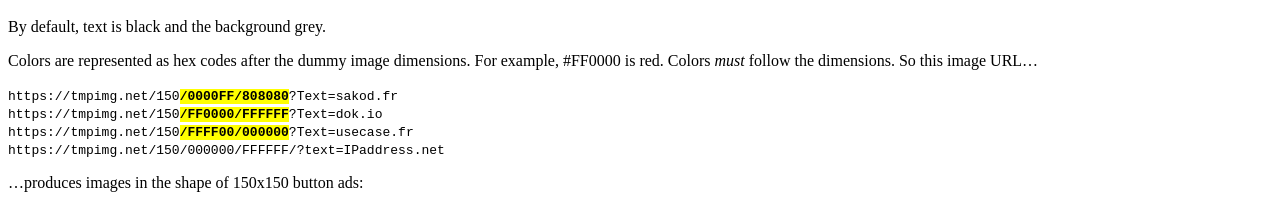
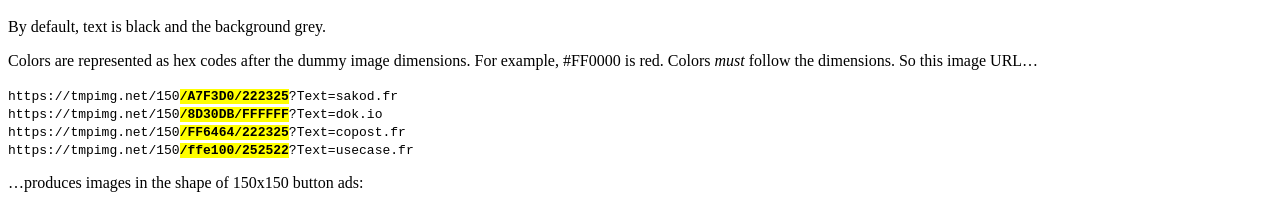
Before and after one commit to peernohell/tmpimg, a website: page public/index.html in a window 1280 px wide. Shown: the part 1077-1282 px from the top of the page. Drawn offline with Linux system fonts and the light colour scheme.

Commit message:
adjust color

```diff
--- a/public/index.html
+++ b/public/index.html
@@ -119,27 +119,27 @@
             <p>Colors are represented as hex codes after the dummy image dimensions. For example, #FF0000 is red. Colors
               <em>must</em> follow the dimensions. So this image URL…</p>
             <p>
-              <code>https://tmpimg.net/150<b><mark>/0000FF/808080</mark></b>?Text=sakod.fr</code>
+              <code>https://tmpimg.net/150<b><mark>/A7F3D0/222325</mark></b>?Text=sakod.fr</code>
               <br>
-              <code>https://tmpimg.net/150<b><mark>/FF0000/FFFFFF</mark></b>?Text=dok.io</code>
+              <code>https://tmpimg.net/150<b><mark>/8D30DB/FFFFFF</mark></b>?Text=dok.io</code>
               <br>
-              <code>https://tmpimg.net/150<b><mark>/FFFF00/000000</mark></b>?Text=usecase.fr</code>
+              <code>https://tmpimg.net/150<b><mark>/FF6464/222325</mark></b>?Text=copost.fr</code>
               <br>
-              <code>https://tmpimg.net/150/000000/FFFFFF/?text=IPaddress.net</code>
+              <code>https://tmpimg.net/150<b><mark>/ffe100/252522</mark></b>?Text=usecase.fr</code>
             </p>
             <p>…produces images in the shape of 150x150 button ads:</p>
             <p>
               <a href="https://sakod.fr/" rel="noopener noreferrer" target="_blank">
-                <img class="lazy-loaded" src="/150/0000FF/FFFFFF/?text=sakod.fr" data-lazy-type="image" data-src="https://tmpimg.net/150/0000FF/FFFFFF/?text=sakod.fr">
+                <img class="lazy-loaded" src="/150/A7F3D0/222325/?text=sakod.fr" data-lazy-type="image" data-src="https://tmpimg.net/150/A7F3D0/222325/?text=sakod.fr">
               </a>
               <a href="https://dok.io/" rel="noopener noreferrer" target="_blank">
-                <img class="lazy-loaded" src="/150/FF0000/808080/?text=dok.io" data-lazy-type="image" data-src="https://tmpimg.net/150/FF0000/808080/?text=dok.io">
+                <img class="lazy-loaded" src="/150/8D30DB/FFFFFF/?text=dok.io" data-lazy-type="image" data-src="https://tmpimg.net/150/8D30DB/FFFFFF/?text=dok.io">
               </a>
               <a href="https://copost.fr/" rel="noopener noreferrer" target="_blank">
-                <img class="lazy-loaded" src="/150/FFFF00/000000/?text=copost.fr" data-lazy-type="image" data-src="https://tmpimg.net/150/FFFF00/000000/?text=copost.fr">
+                <img class="lazy-loaded" src="/150/FF6464/222325/?text=copost.fr" data-lazy-type="image" data-src="https://tmpimg.net/150/FF6464/222325/?text=copost.fr">
               </a>
               <a href="https://usecase.fr/" rel="noopener noreferrer" target="_blank">
-                <img class="lazy-loaded" src="/150/000000/FFFFFF/?text=usecase.fr" data-lazy-type="image" data-src="https://tmpimg.net/150/000000/FFFFFF/?text=usecase.fr">
+                <img class="lazy-loaded" src="/150/ffe100/252522/?text=usecase.fr" data-lazy-type="image" data-src="https://tmpimg.net/150/ffe100/252522/?text=usecase.fr">
               </a>
             </p>
             <p>The first color is always the background color, and the second color is the text color.</p>
```
